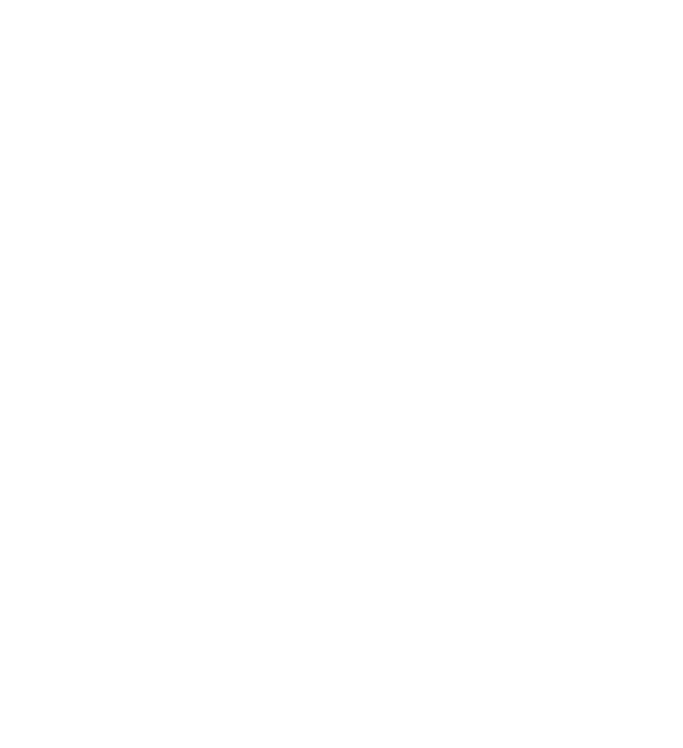
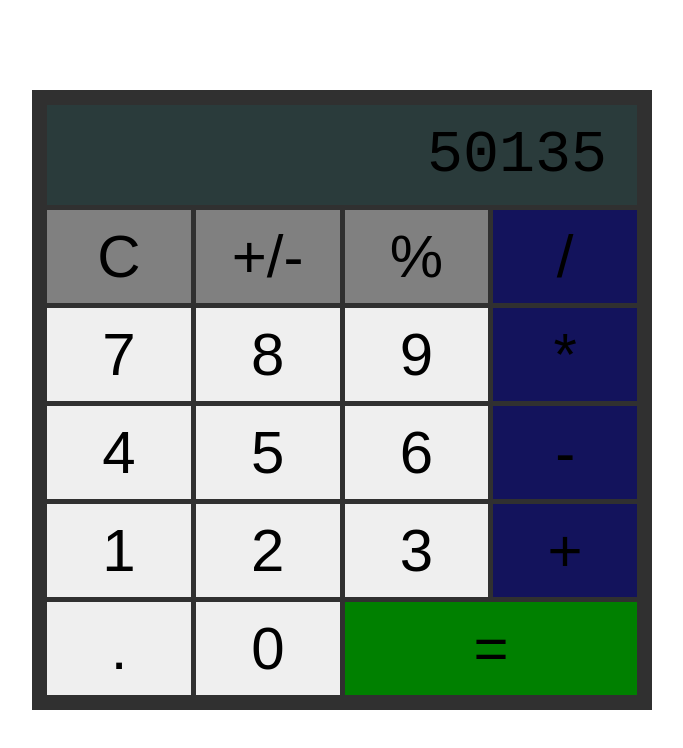
Before and after one commit to Clifton-TS/odin-calculator, a plain HTML site: page index.html in a window 1280 px wide. Shown: the whole page, without its empty margins (298-981 px from the left). Drawn offline with Linux system fonts and the light colour scheme.

Commit message:
Add rough calculator layout

```diff
--- a/index.html
+++ b/index.html
@@ -8,7 +8,38 @@
     <link rel="stylesheet" href="style.css">
 </head>
 <body>
-
+    <div class="calcBody">
+        <div class="display">50135</div>
+        <div class="buttonRow">
+            <button class="clear" value="clear">C</button>
+            <button class="sign" value="sign">+/-</button>
+            <button class="percent" value="percent">%</button>
+            <button class="operator" value="/">/</button>
+        </div>
+        <div class="buttonRow">
+            <button class="number" value="7">7</button>
+            <button class="number" value="8">8</button>
+            <button class="number" value="9">9</button>
+            <button class="operator" value="*">*</button>
+        </div>
+        <div class="buttonRow">
+            <button class="number" value="4">4</button>
+            <button class="number" value="5">5</button>
+            <button class="number" value="6">6</button>
+            <button class="operator" value="-">-</button>
+        </div>
+        <div class="buttonRow">
+            <button class="number" value="1">1</button>
+            <button class="number" value="2">2</button>
+            <button class="number" value="3">3</button>
+            <button class="operator" value="+">+</button>
+        </div>
+        <div class="buttonRow2">
+            <button class="dot" value=".">.</button>
+            <button class="number" value="0">0</button>
+            <button class="equal" value="=">=</button>
+        </div>
+    </div>
 
     <script src="javascript.js"></script>
 </body>
--- a/style.css
+++ b/style.css
@@ -0,0 +1,76 @@
+body {
+    display: flex;
+    justify-content: center;
+    align-items: center;
+    flex-direction: column;
+    margin: 0;
+    padding: 0;
+    height: 100vh;
+    font-family: monospace;
+}
+.calcBody {
+    display: flex;
+    flex-direction: column;
+    align-items: center;
+    background-color: rgb(48, 48, 48);
+    height: 600px;
+    padding: 10px;
+}
+
+.display {
+    display: flex;
+    align-items: center;
+    justify-content: flex-end;
+    background-color: rgb(42, 59, 59);
+    width: 530px;
+    height: 100px;
+    padding-right: 30px;
+    padding-left: 30px;
+    margin: 5px 5px 0px 5px;
+    font-size: 60px;
+}
+
+.buttonRow {
+    display: flex;
+    flex: 1 1 auto;
+    width: 590px;
+    margin: 5px 5px 0px 5px;
+    gap: 5px;
+}
+
+.buttonRow2 {
+    display: flex;
+    flex-grow: 1;
+    width: 590px;
+    margin: 5px 5px 5px 5px;
+    gap: 5px;
+}
+
+.sign, .percent, .clear {
+    background-color: grey;
+}
+
+.operator {
+    background-color: rgb(19, 19, 92);
+}
+
+.equal {
+    width: 305px;
+    background-color: green
+}
+
+button {
+    flex-grow: 1;
+    font-size: 60px;
+    width: 150px;
+    border: 0;
+    border-radius:
+}
+
+button:hover {
+    filter: brightness(90%);
+}
+
+button:active {
+    filter: brightness(75%);
+}
```
